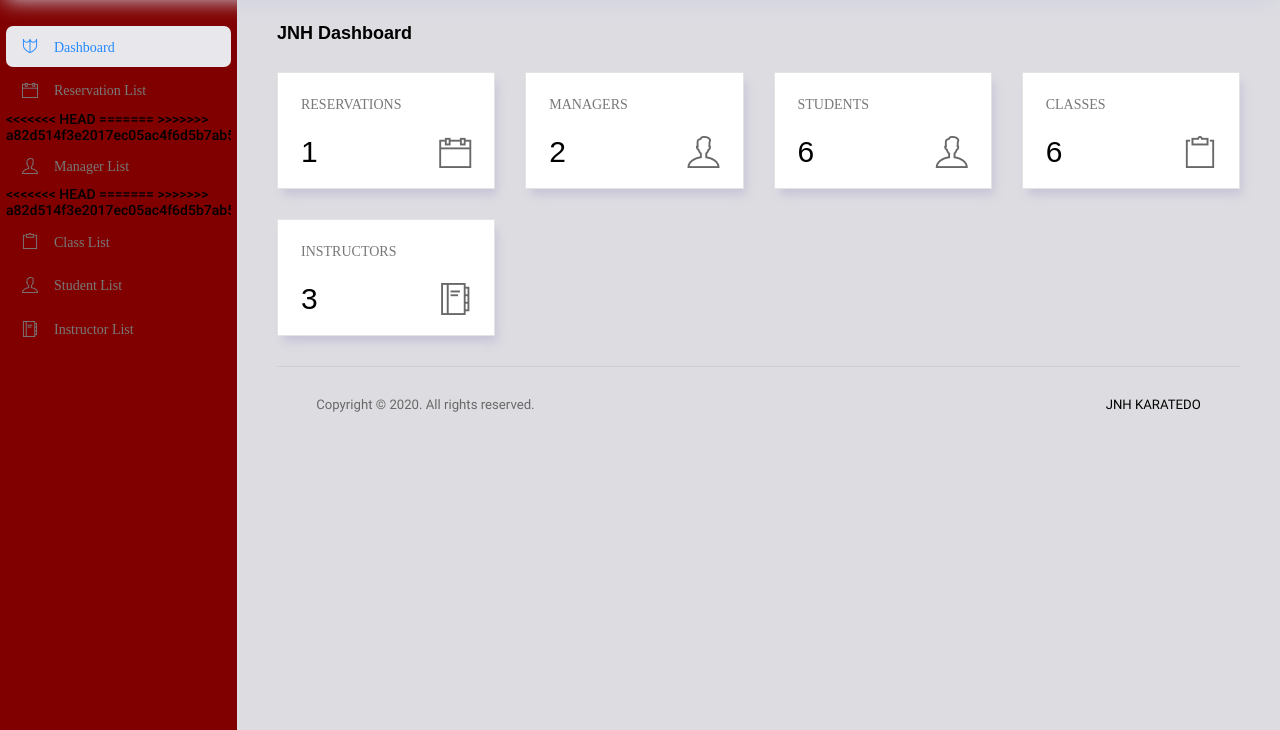
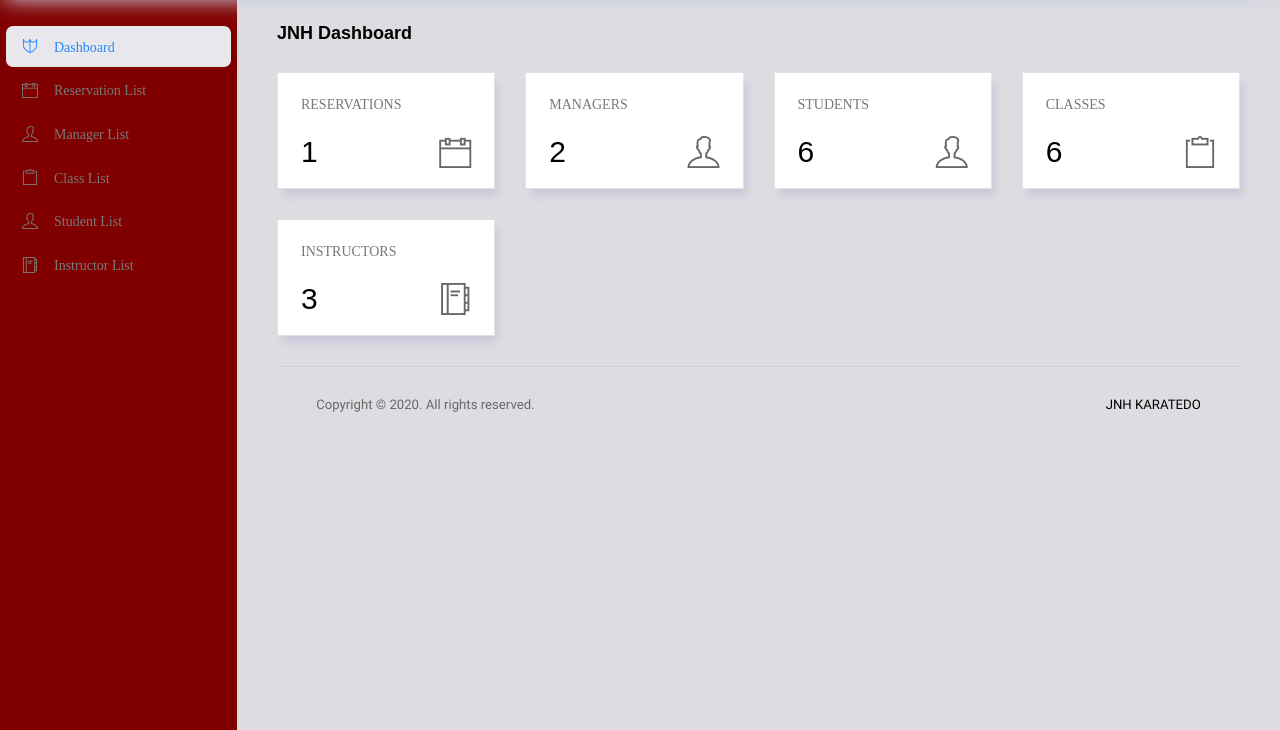
Before and after one commit to jnhkaratedo/JNHKaratedo, a PHP site: page /index.php in a window 1280 px wide. Shown: the part 70-800 px from the top of the page. Run offline with PHP 8.4, Linux system fonts and the light colour scheme; a user stored in the database is signed in; data comes from the database, SQL or seed files in the repository; some web fonts are replaced.

Commit message:
updated navbar and process.php

```diff
--- a/admin/_navbar.php
+++ b/admin/_navbar.php
@@ -57,26 +57,16 @@ if($_SESSION['username']!=true){
               <span class="menu-title">Reservation List</span>
             </a>
           </li>
-<<<<<<< HEAD
-         <?php
-         if ($_SESSION['role']=="super_user") {
-          ?>
-=======
 <?php
 if ($_SESSION['role']=="super_user") {
 ?>
->>>>>>> a82d514f3e2017ec05ac4f6d5b7ab57a549c02da
           <li class="nav-item">
             <a class="nav-link" href="adminmanager.php">
               <i class="ti-user menu-icon"></i>
               <span class="menu-title">Manager List</span>
             </a>
           </li>
-<<<<<<< HEAD
-          <?php }?>
-=======
 <?php }?>
->>>>>>> a82d514f3e2017ec05ac4f6d5b7ab57a549c02da
           <li class="nav-item">
             <a class="nav-link" href="adminclass.php">
               <i class="ti-clipboard menu-icon"></i>
--- a/admin/process.php
+++ b/admin/process.php
@@ -9,11 +9,7 @@ require_once('connection.php');
 		$result = mysqli_query($con,$query);
 		if($row=mysqli_fetch_assoc($result)){
 			$_SESSION["username"]=$_POST['username'];
-<<<<<<< HEAD
-			$$_SESSION["role"]=$result['Role'];
-=======
 			$_SESSION['role']=$row['Role'];
->>>>>>> a82d514f3e2017ec05ac4f6d5b7ab57a549c02da
 			header("location:index.php");
 		}else{
 			header("location:login.php?Invalid=Enter Correct Username or Password");
```
